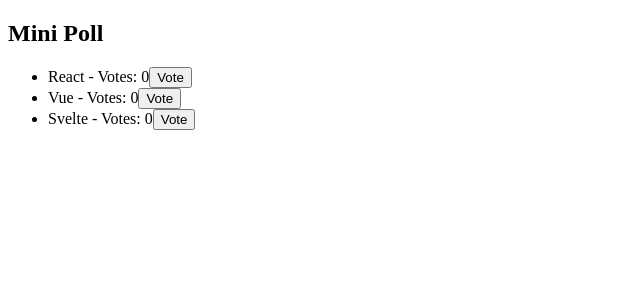
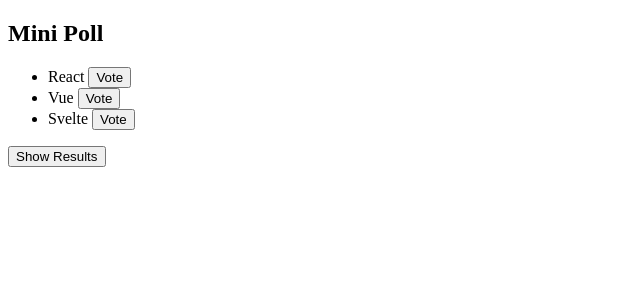
Before and after one commit to erezCohen31/react-poll, a React (Vite) app: page / in a window 1280 px wide. Shown: the top 300 px of the page, without its empty margins (0-640 px from the left). Built offline with nearby package versions, Linux system fonts and the light colour scheme.

Commit message:
add the button to show result

```diff
--- a/src/App.tsx
+++ b/src/App.tsx
@@ -1,6 +1,7 @@
 import { useState } from "react";
 import "./App.css";
 import VoteButton from "./components/Button.tsx";
+import { ResultButton } from "./components/ResultButton.tsx";
 import type { Option } from "./interface/Option.ts";
 
 export default function App() {
@@ -10,6 +11,8 @@
     Vue: 0,
     Svelte: 0,
   });
+  const [showResults, setShowResults] = useState(false);
+
   const handleVote = (option: Option) => {
     setVotes((prev) => ({
       ...prev,
@@ -23,11 +26,12 @@
       <ul>
         {options.map((option) => (
           <li key={option}>
-            {option} - Votes: {votes[option]}
+            {option} {showResults && `- Votes: ${votes[option]}`}
             <VoteButton option={option} onVote={handleVote} />
           </li>
         ))}
       </ul>
+      <ResultButton showResults={showResults} setShowResults={setShowResults} />
     </div>
   );
 }
--- /dev/null
+++ b/src/components/ResultButton.tsx
@@ -0,0 +1,12 @@
+import type { ResultButtonProps } from "../interface/ResultButtonProps.ts";
+
+export function ResultButton({
+  showResults,
+  setShowResults,
+}: ResultButtonProps) {
+  return (
+    <button onClick={() => setShowResults((prev) => !prev)}>
+      {showResults ? "Hide Results" : "Show Results"}
+    </button>
+  );
+}
--- /dev/null
+++ b/src/interface/ResultButtonProps.ts
@@ -0,0 +1,4 @@
+export type ResultButtonProps = {
+  showResults: boolean;
+  setShowResults: (value: boolean | ((prev: boolean) => boolean)) => void;
+};
```
